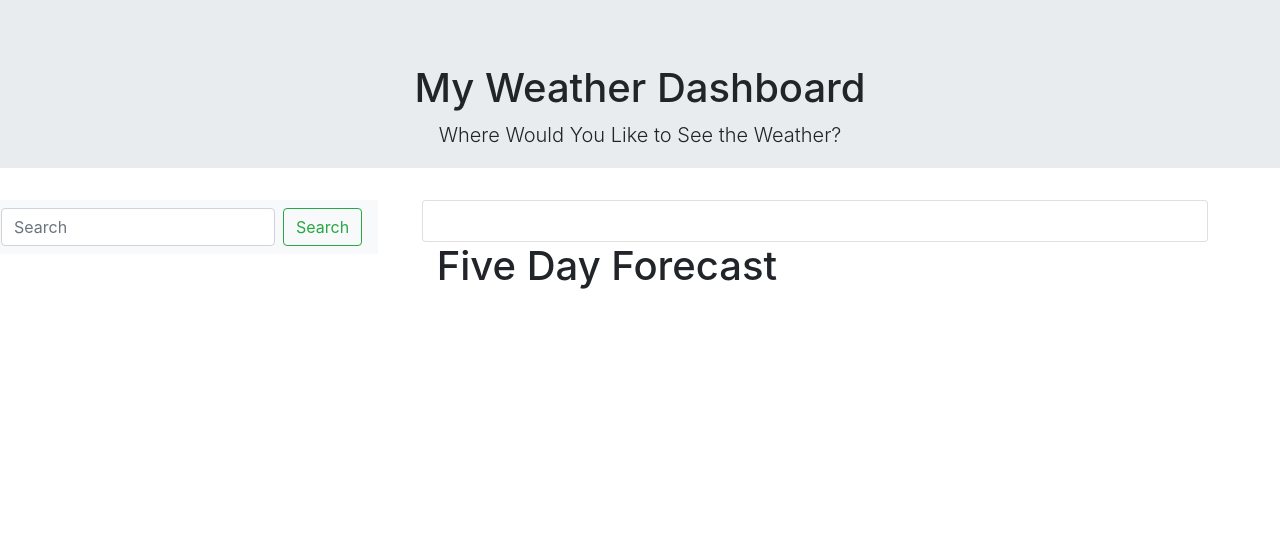
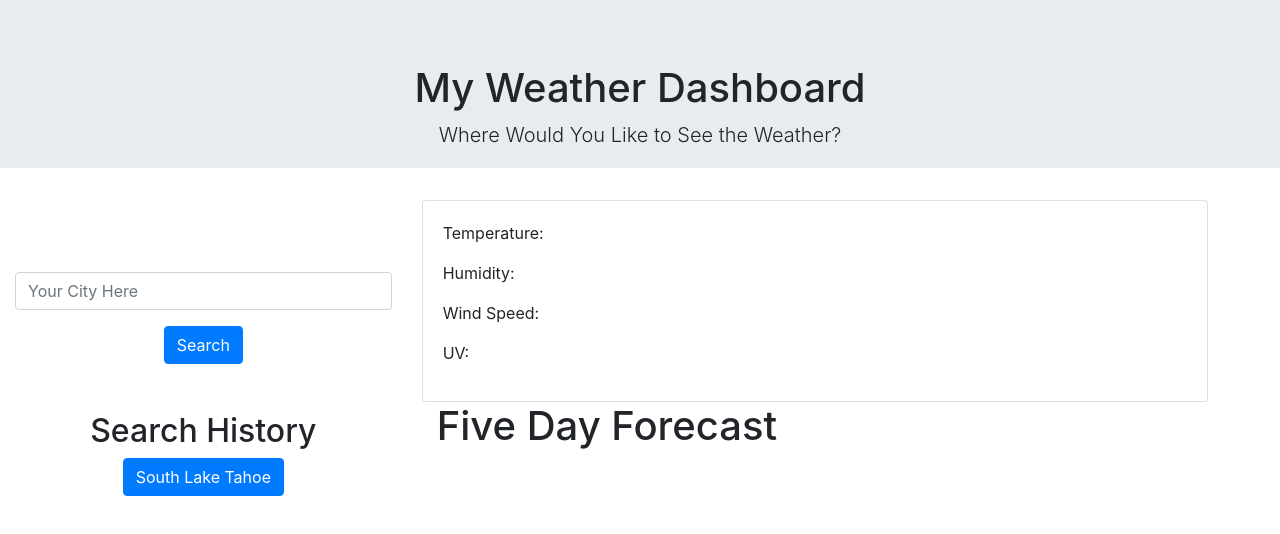
Before and after one commit to kberner14/weatherapp, a plain HTML site: page index.html in a window 1280 px wide. Drawn offline with nearby package versions, Linux system fonts and the light colour scheme; no server answers.

Commit message:
Changing the title of the html file

```diff
--- a/weatherapp.html
+++ b/index.html
@@ -31,29 +31,36 @@
             <!-- First column is about half the width of second-->
             <!-- Will hold searchbar and city search results in the form of button-->
             <div class="col-4" id="leftColumn">
+                <div class="container">
                     <div class="row">
+                      <div class="col">
+                        <form class="mt-5" style="max-width: 400px;">
+                          <div class="form-group">
+                            <label for="search"></label>
+                            <input
+                              type="text"
+                              class="form-control"
+                              id="search"
+                              placeholder="Your City Here"
+                            />
+                          </div>
+                          <button type="submit" class="btn btn-primary">Search</button>
+                        </form>
+                      </div>
+                    </div>
+                  </div>
+                  <div class="container mt-5">
+                    <div class="row">
+                      <div class="col">
+                        <h2>Search History</h2>
+                        <div id="search-history"></div>
+                          <button type="button" class="btn btn-primary">
+                              South Lake Tahoe
+                          </button>
 
-                    <nav class="navbar navbar-light bg-light">
-                        <form class="form-inline">
-                          <input class="form-control mr-sm-2" id= "userSearch" type="search" placeholder="Search" aria-label="Search">
-                          <button class="btn btn-outline-success my-2 my-sm-0" id="submit" type="submit">Search</button>
-                        </form>
-                    </nav>
-
-                    <!-- Need a text element with "search city"-->
-                    <pre id= "current-weather-view">
-
-                    </pre>
-                    <!-- Needs to be a tiny row as far as height is concerned-->
-
-                    <!-- Need a blank space where text can be entered by the user-->
-
-                    <!-- Need a responsive button to click on to trigger search event-->
                       </div>
-
-
-
-
+                    </div>
+                  </div>
             </div>
 
             <div class="col-8">
@@ -64,6 +71,10 @@
                         categories to be filled with pulled information-->
                         <div class="card" style="width: 90%;">
                             <div class="card-body">
+                                <p class="Temperature">Temperature: </p>
+                                <p class="Humidity">Humidity: </p>
+                                <p class="Wind Speed">Wind Speed: </p>
+                                <p class="UV Index">UV: </p>
                                 <!-- Card should automatically update from JS-->
 
 
@@ -78,6 +89,7 @@
                             <div class="col" id="fivedayContainer">
                                 <!--Static statement of 5 day forecast-->
                             <h1>Five Day Forecast</h1>
+
                             </div>
 
                         </div>
@@ -97,17 +109,19 @@
 <script src="https://code.jquery.com/jquery-3.4.1.min.js"
         integrity="sha256-CSXorXvZcTkaix6Yvo6HppcZGetbYMGWSFlBw8HfCJo="
         crossorigin="anonymous"></script>
-<script type="text/javascript">
+<script>
 
     // have the browser connect with the weather API
 var apiKey = "98c8d6587120aac4b2819891e6ac8be1"
-var search = document.getElementById("#userSearch");
-console.log(search)
 var currentWeatherView = $("#current-weather-view")
 var queryURL = "https://api.openweathermap.org/data/2.5/weather?q=Philadelphia&appid="+apiKey;
+var searchHistory = ["South Lake Tahoe"];
 
-
-
+// create a new button
+var button = $("<button type='button' class='btn btn-primary'>").text(searchHistory[0]);
+// $(searchHistory).empty()
+//append new button to search history
+$("search-history").prepend(button)
 
 
 // Dump JSON for current weather in Philadelphia
```
Also changed, not shown: weatherapp.css (line endings or trailing spaces). Lines whose indentation alone changed are shown as unchanged.
